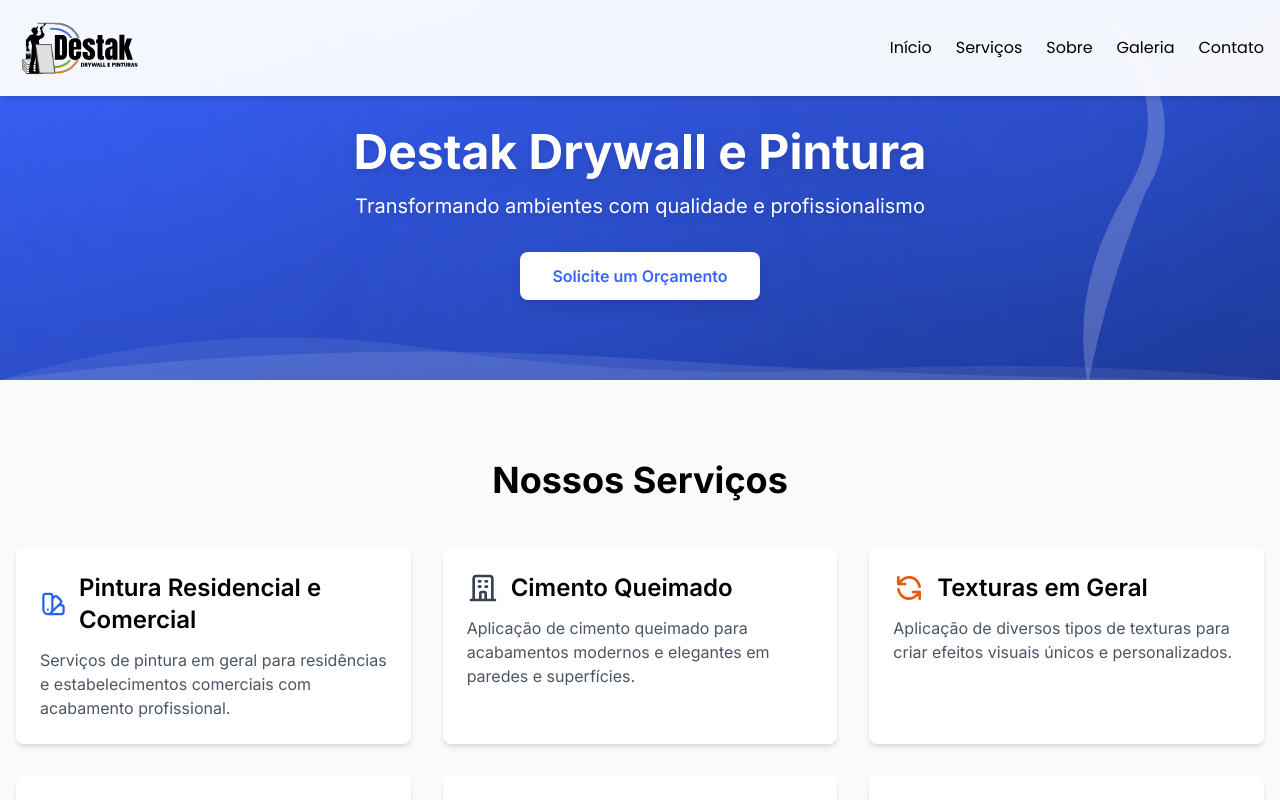
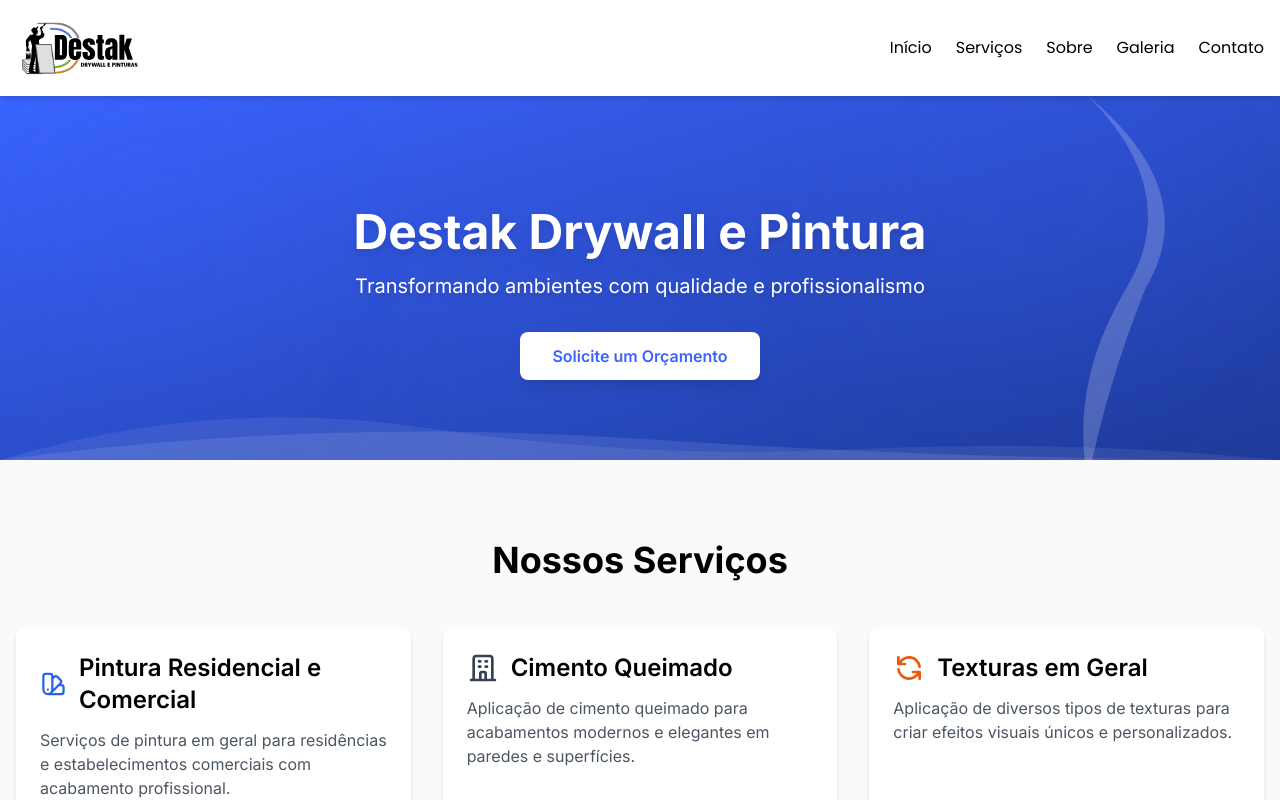
Before and after one commit to web-cookies/destak, a Next.js app: page / in a window 1280 px wide. Shown: the top 800 px of the page. Built offline with nearby package versions, Linux system fonts and the light colour scheme.

Commit message:
fix: Ajusta scroll padding para header fixo e espaçamento do hero

```diff
--- a/app/globals.css
+++ b/app/globals.css
@@ -13,6 +13,11 @@
     --background: #0a0a0a;
     --foreground: #ededed;
   }
+}
+
+html {
+  scroll-padding-top: 96px; /* Compensa a altura do header fixo */
+  scroll-behavior: smooth;
 }
 
 body {
--- a/app/page.tsx
+++ b/app/page.tsx
@@ -22,7 +22,7 @@
       </header>
 
       {/* Hero Section */}
-      <section id="inicio" className="relative overflow-hidden text-white py-20 pt-32" style={{ background: 'linear-gradient(to bottom right, #3a64ff, #2d4fcc, #1e3a99)' }}>
+      <section id="inicio" className="relative overflow-hidden text-white py-20 pt-28 mt-24" style={{ background: 'linear-gradient(to bottom right, #3a64ff, #2d4fcc, #1e3a99)' }}>
         {/* Efeitos de tinta - Hero: Gotas grandes e ondas suaves */}
         <div className="absolute inset-0 overflow-hidden">
           {/* Gotas de tinta grandes em posições variadas */}
```
